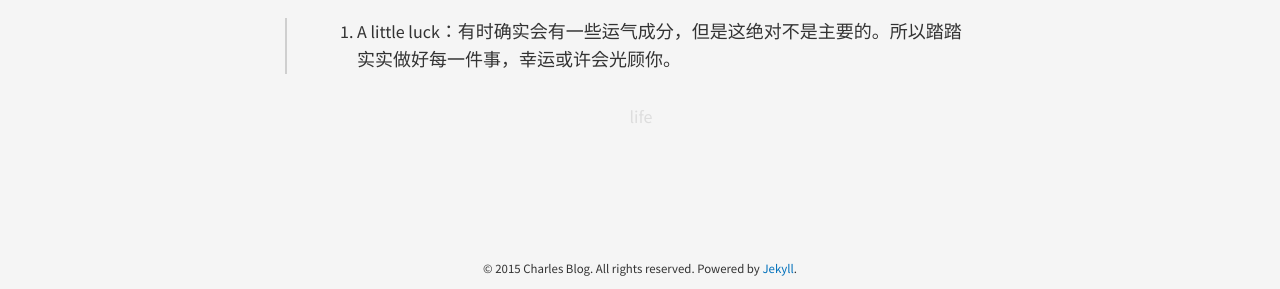
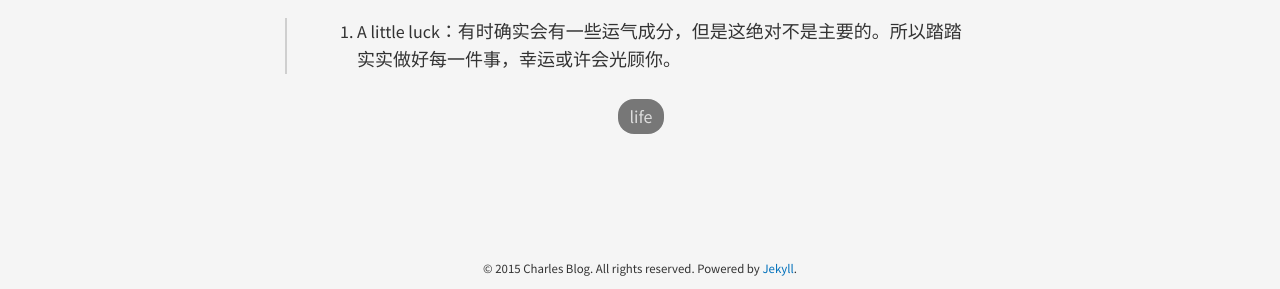
Before and after one commit to JavaCS3/blog, a Jekyll site: the page built from _posts/2013-11-25-September-to-November.md, in a window 1280 px wide. Shown: the part 2234-2523 px from the top of the page. Built offline with Jekyll 4.4.1, drawn with Linux system fonts in a browser that asks for light colours; nearby versions of some CDN libraries; Markdown is read by kramdown in place of the engine named in the settings.

Commit message:
refine category

```diff
--- a/public/css/main.scss
+++ b/public/css/main.scss
@@ -250,6 +250,7 @@ ul.category li {
 }
 
 ul.category li a {
+  background: #777;
   color: #ddd;
   border-bottom: 0;
   display: block;
```
